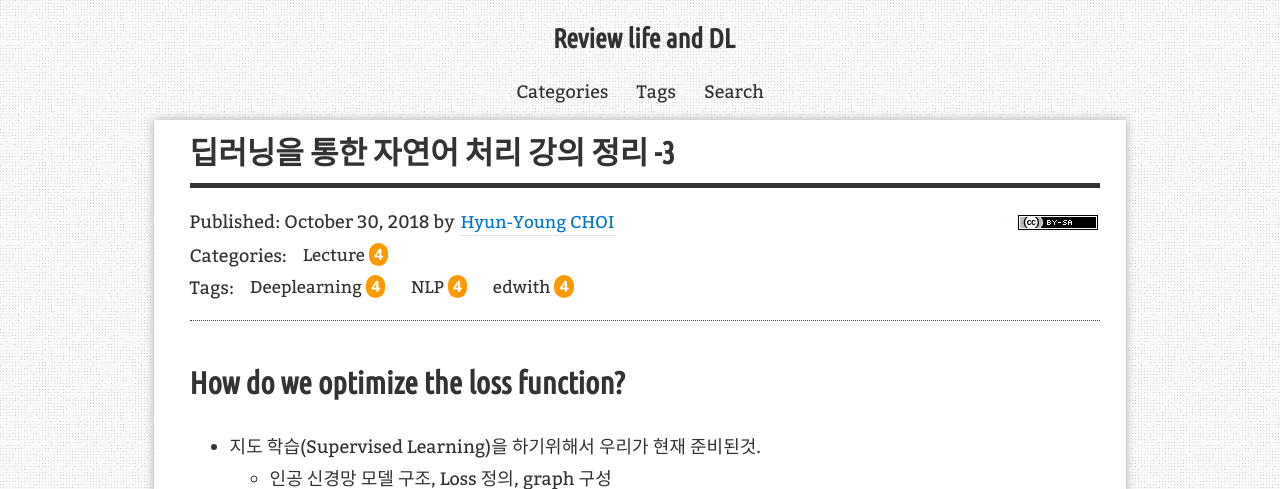
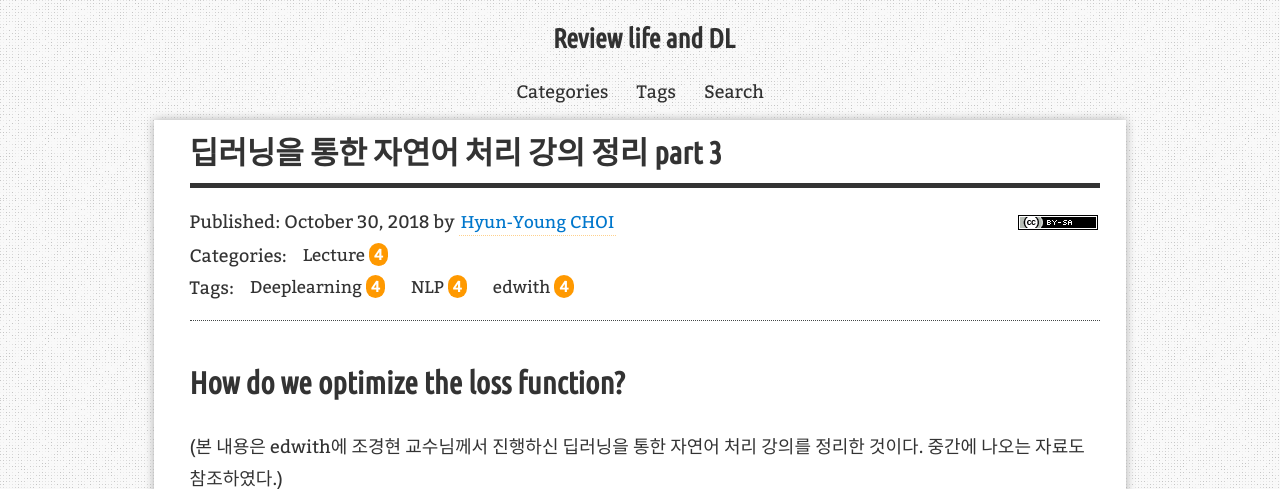
Before and after one commit to Hy-Choi/Hy-Choi.github.io, a Jekyll site: the page built from _posts/2018-10-30-NLP-using-DL-3.md, in a window 1280 px wide and 900 px high, cut to the strip 0-489 px from the top of the window. Built offline with Jekyll 4.4.1, drawn with Linux system fonts in a browser that asks for light colours; comment, search, counter and statistics services are not loaded; some of the changed text lies outside the part shown.

Commit message:
update content

```diff
--- a/_posts/2018-10-30-NLP-using-DL-3.md
+++ b/_posts/2018-10-30-NLP-using-DL-3.md
@@ -1,6 +1,6 @@
 ---
 layout: post
-title: "딥러닝을 통한 자연어 처리 강의 정리 -3"
+title: "딥러닝을 통한 자연어 처리 강의 정리 part 3"
 description: " edwith에 조경현 교수님께서 진행하신 딥러닝을 통한 자연어 처리 강의를 정리, Optimization 부분"
 categories: [Lecture]
 tags: [edwith, Deeplearning, NLP]
@@ -10,6 +10,9 @@ redirect_from:
 ---
 
 # How do we optimize the loss function?
+
+(본 내용은 edwith에 조경현 교수님께서 진행하신 딥러닝을 통한 자연어 처리 강의를 정리한 것이다. 중간에 나오는 자료도 참조하였다.)
+
 
 - 지도 학습(Supervised Learning)을 하기위해서 우리가 현재 준비된것.
   - 인공 신경망 모델 구조, Loss 정의, graph 구성
```
Also changed, not shown: _posts/2018-10-26-NLP-using-DL-1.md (+3 -2 lines), _posts/2018-10-27-NLP-using-DL-2.md (+3 -2 lines), _posts/2018-10-30-NLP-using-DL-4.md (+3 -1 lines).
